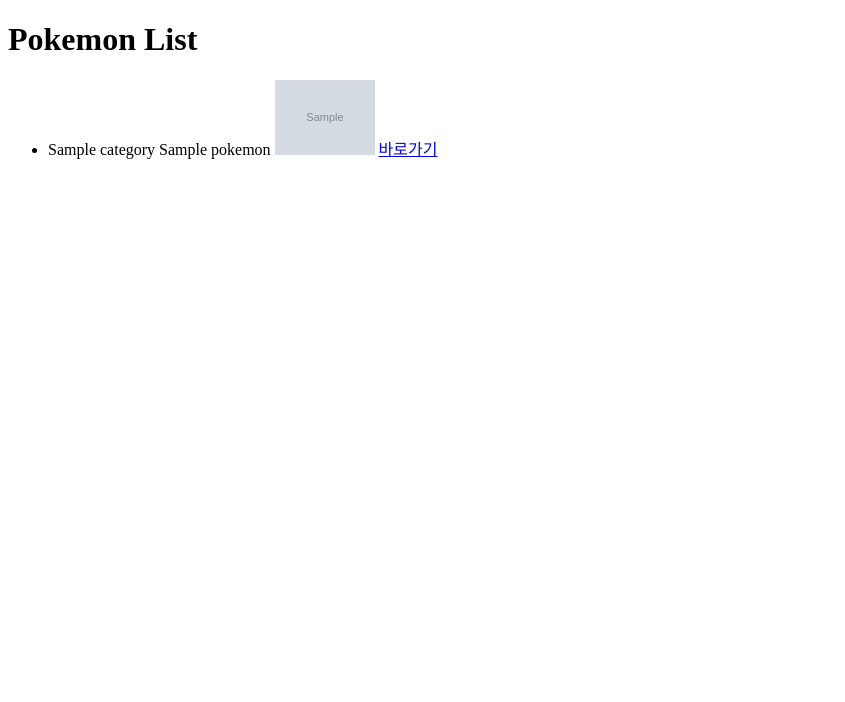
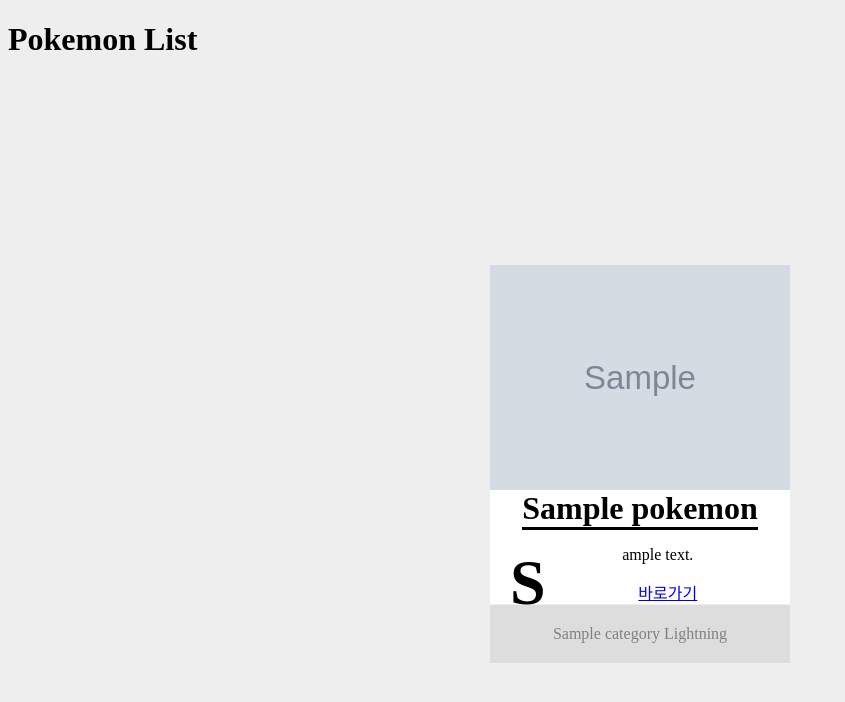
Before and after one commit to kmnj951/demo-pusan-univ-201907-django, a Django app: page /pokemon/ in a window 1280 px wide. Shown: the top 702 px of the page, without its empty margins (0-845 px from the left). Run offline with Django 3.2, Linux system fonts and the light colour scheme; tables that the repository leaves empty hold one stand-in row (values such as "Sample post"); grey boxes marked "Sample" are stand-in pictures.

Commit message:
html/css변경

```diff
--- a/pokemon/templates/pokemon/pokemon_list.html
+++ b/pokemon/templates/pokemon/pokemon_list.html
@@ -4,23 +4,93 @@
 <meta charset="utf-8" />
 <title>Pokemon List</title>
 <style>
+     body {
+        background-color: #eee;
+    }
+    .wrapper {
+        margin: 300px auto 0;
+        text-align: center;
+    }
+    .pokemon {
+        width: 300px;
+        background-color: white;
+        text-align: center;
+        display: inline-block;
+    }
+    .pokemon h1 {
+        border-bottom: 3px solid;
+        margin: 0 auto;
+        display: inline-block;
+        -webkit-transition: color 1s ease-out;
+        transition: color 1s ease-out;
+    }
+    .pokemon h2 {
+        text-align: right;
+    }
+    /*
+    .pokemon h1.pikachu { color: orange; }
+    .pokemon h1.cobook { color: dodgerblue; }
+    .pokemon h1.firey { color: orangered; }
+     */
+    .pokemon img {
+        display: block;
+        margin: -160px auto 0;
+        width: 100%;
+    }
+    .pokemon p {
+        padding: 0 20px;
+    }
+    .pokemon p span {
+        background-color: orange;
+        padding: 2px 20px;
+        /* display: none; */
+    }
+    .pokemon p:first-letter {
+        font-size: 400%;
+        font-weight: bold;
+        float: left;
+    }
+    .pokemon p a {
+    }
+    .skills {
+        color: gray;
+        padding: 20px;
+        border-top: 1px solid #eee;
+        background-color: #dddddd;
+    }
 </style>
 </head>
 <body>
     <h1>Pokemon List</h1>
 
-    <div id="wrapper"></div>
-
-    <script src="https://code.jquery.com/jquery-3.4.1.min.js"></script>
-    <script>
-        $.get("/pokemon/pokemon_list.html")
-            .then(function (html) {
-                $('#wrapper').html(html);
-            });
-        // 직접 JS코드를 작성할 때에는 ES5 기준으로 작성하여야 합니다.
-        // document.getElementById("wrapper").innerHTML = "안녕";
-
-    </script>
-
+    <div class="wrapper">
+        {% for pokemon in pokemon_list %}
+            <div class="pokemon">
+                <h2>{{ pokemon.category.name }}</h2>
+                {% if pokemon.photo %}  {# 저장된 경로가 있다면? => 문자열의 bool과 유사한 판단 #}
+                    <img src="{{ pokemon.photo.url }}" alt="{{ pokemon.name }} 이미지" />
+                {% endif %}
+                <h1 class="pikachu">
+                    {{ pokemon.name }}
+                </h1>
+                {%  if pokemon.desc %}
+                    <p>{{ pokemon.desc|linebreaks }}</p>
+                {%  endif %}
+                <a href="{{ pokemon.page_url }}" target="_blank">
+                    바로가기
+                </a>
+                <div class="skills">
+                    {{ pokemon.category.name }}
+                    Lightning
+                </div>
+            <!--</li>-->
+            </div>
+        {% endfor %}
+        <!--</ul>-->
+    </div>
+    <!--<script>
+        // 직접 JS코드 작성시 ES5로 작성 (babel을 못거치니..)
+        // 오래걸릴 수 있으니깐 뒤에 둠
+    </script>-->
 </body>
 </html>
--- a/pokemon/templates/pokemon/pokemon_list_html.html
+++ /dev/null
@@ -1,14 +0,0 @@
-    <ul>
-    {% for pokemon in pokemon_list %}
-        <li>
-            {{ pokemon.category.name }}
-            {{ pokemon.name }}
-            {% if pokemon.photo %}  {# 저장된 경로가 있다면? => 문자열의 bool과 유사한 판단 #}
-                <img src="{{ pokemon.photo.url }}" style="width: 100px;" />
-            {% endif %}
-            <a href="{{ pokemon.page_url }}" target="_blank">
-                바로가기
-            </a>
-        </li>
-    {% endfor %}
-    </ul>
--- a/pokemon/urls.py
+++ b/pokemon/urls.py
@@ -1,10 +1,10 @@
 from django.urls import path
 
-from pokemon.views import index, pokemon_new, pokemon_edit, pokemon_list_html
+from pokemon.views import index, pokemon_new, pokemon_edit
 
 urlpatterns = [
     path('', index),
-    path('pokemon_list.html', pokemon_list_html),
+    # path('pokemon_list.html', pokemon_list_html),
     path('new/', pokemon_new),  # django는 post 구분(new/post/) 안함
     path('<int:pk>/', pokemon_edit),    # pk도 넣어서 호출
     # re_path(r'(?P<pk>\d+)', pokemon_edit),
--- a/pokemon/views.py
+++ b/pokemon/views.py
@@ -3,17 +3,23 @@ from django.shortcuts import render
 
 from pokemon.models import Pokemon
 
+# urlpatterns에 추가해야 호출됨
+# 앱 폴더 내에 urls.py 만들어서 urlpattens에 추가 - 재사용성 (추가하기 편리)
+# 생성된 파일 최상위 urls.py 와 연결
+
 
 def index(request):
+    qs = Pokemon.objects.all()  # QuerySet Type (가져올 예정)
     # return render(request, 'root.html')
-    return render(request, 'pokemon/pokemon_list.html')
-
-
-def pokemon_list_html(request):
-    qs = Pokemon.objects.all()  # QuerySet 타입
-    return render(request, 'pokemon/pokemon_list_html.html', {
+    return render(request, 'pokemon/pokemon_list.html', {
         'pokemon_list': qs,
     })
+
+# def pokemon_list_html(request):
+#     qs = Pokemon.objects.all()  # QuerySet 타입
+#     return render(request, 'pokemon/pokemon_list_html.html', {
+#         'pokemon_list': qs,
+#     })
 
 
 def pokemon_new(request):
```
